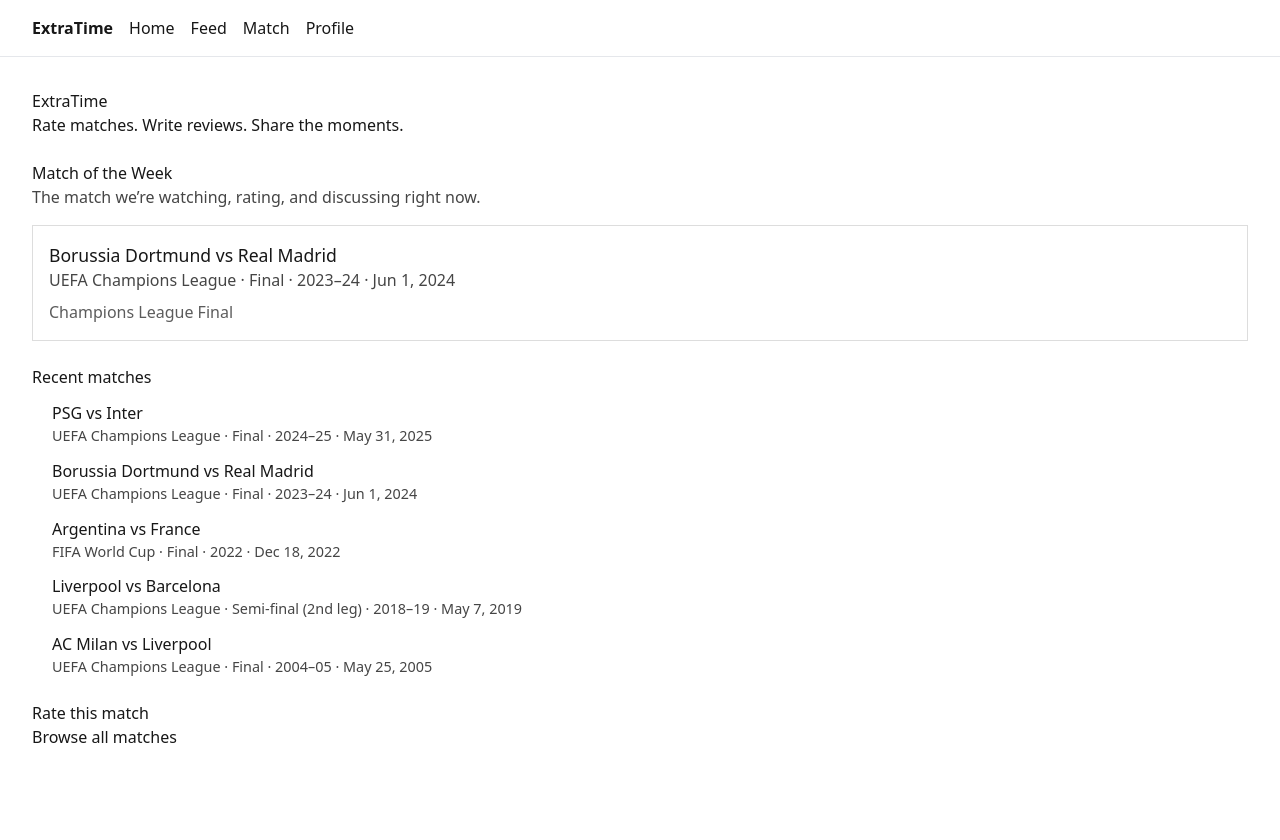
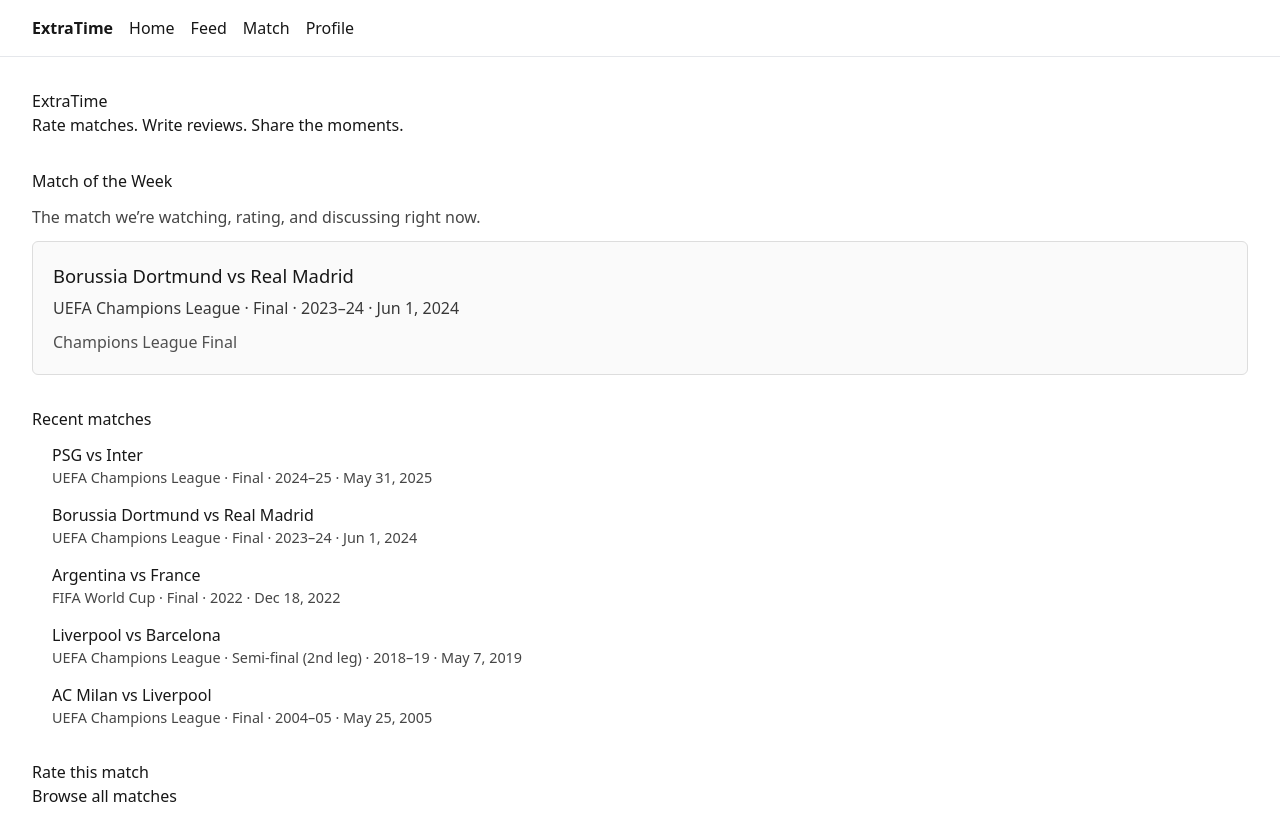
Before and after one commit to Wuzzby/ExtraTime, a Next.js app: page / in a window 1280 px wide. Before the commit the page ends 800 px from the top, so only its background shows below. Built offline with nearby package versions, Linux system fonts and the light colour scheme.

Commit message:
Polish MVP UX spacing and empty states

```diff
--- a/app/match/[id]/page.tsx
+++ b/app/match/[id]/page.tsx
@@ -1,9 +1,10 @@
 import { notFound } from "next/navigation";
 import { getMatchById } from "@/lib/sampleData";
 import MatchHeader from "@/components/MatchHeader";
-import MatchCommunity from "@/components/MatchCommunity";
+import RatingBlock from "@/components/RatingBlock";
+import RateMatchForm from "@/components/RateMatchForm";
+import ReviewList from "@/components/ReviewList";
 import ExternalLinks from "@/components/ExternalLinks";
-
 
 type PageProps = {
   params: Promise<{ id: string }>;
@@ -19,10 +20,23 @@
     <>
       <MatchHeader match={match} />
 
-      <hr style={{ margin: "1.5rem 0" }} />
+      <hr style={{ margin: "2rem 0" }} />
 
-      <MatchCommunity matchId={match.id} />
-      <ExternalLinks matchId={match.id} />
-   </>
+      <section>
+        <RatingBlock matchId={match.id} />
+      </section>
+
+      <section style={{ marginTop: "2rem" }}>
+        <RateMatchForm matchId={match.id} />
+      </section>
+
+      <section style={{ marginTop: "2rem" }}>
+        <ReviewList matchId={match.id} />
+      </section>
+
+      <section style={{ marginTop: "2rem" }}>
+        <ExternalLinks matchId={match.id} />
+      </section>
+    </>
   );
 }
--- a/app/page.tsx
+++ b/app/page.tsx
@@ -18,43 +18,44 @@
       <h1>ExtraTime</h1>
       <p>Rate matches. Write reviews. Share the moments.</p>
 
-      <h2 style={{ marginTop: "1.5rem" }}>Match of the Week</h2>
-
-      <p style={{ opacity: 0.8 }}>
+      <h2 style={{ marginTop: "2rem" }}>Match of the Week</h2>
+      <p style={{ marginTop: "0.75rem", opacity: 0.8 }}>
         The match we’re watching, rating, and discussing right now.
       </p>
 
       {!featured ? (
-        <p>Featured match not set.</p>
+        <p style={{ marginTop: "0.75rem" }}>Featured match not set.</p>
       ) : (
         <div
           style={{
-            marginTop: "1rem",
-            padding: "1rem",
+            marginTop: "0.75rem",
+            padding: "1.25rem",
             border: "1px solid #ddd",
+            borderRadius: "6px",
+            background: "#fafafa",
           }}
         >
-          <div style={{ fontSize: "1.1rem" }}>
+          <div style={{ fontSize: "1.15rem" }}>
             <Link href={`/match/${featured.id}`}>
               {featured.homeTeam} vs {featured.awayTeam}
             </Link>
           </div>
 
-          <div style={{ opacity: 0.8 }}>
+          <div style={{ marginTop: "0.4rem", opacity: 0.85 }}>
             {featured.competition} · {featured.stage} · {featured.season} ·{" "}
             {formatDate(featured.date)}
           </div>
 
-          <div style={{ marginTop: "0.5rem", opacity: 0.7 }}>
+          <div style={{ marginTop: "0.6rem", opacity: 0.75 }}>
             {featuredMatchMeta.reason}
           </div>
         </div>
       )}
 
-      <h2 style={{ marginTop: "1.5rem" }}>Recent matches</h2>
+      <h2 style={{ marginTop: "2rem" }}>Recent matches</h2>
       <ul style={{ marginTop: "0.75rem", paddingLeft: "1.25rem" }}>
         {recent.map((m) => (
-          <li key={m.id} style={{ marginBottom: "0.75rem" }}>
+          <li key={m.id} style={{ marginBottom: "0.9rem" }}>
             <Link href={`/match/${m.id}`}>
               {m.homeTeam} vs {m.awayTeam}
             </Link>
@@ -65,10 +66,8 @@
         ))}
       </ul>
 
-      <div style={{ marginTop: "1.5rem" }}>
-        {featured && (
-          <Link href={`/match/${featured.id}`}>Rate this match</Link>
-        )}
+      <div style={{ marginTop: "2rem" }}>
+        {featured && <Link href={`/match/${featured.id}`}>Rate this match</Link>}
         <br />
         <Link href="/match">Browse all matches</Link>
       </div>
--- a/components/RatingBlock.tsx
+++ b/components/RatingBlock.tsx
@@ -30,7 +30,7 @@
     <section>
       <h2>Community Rating</h2>
       {count === 0 ? (
-        <p>No ratings yet.</p>
+        <p>No ratings yet. Be the first to rate this match.</p>
       ) : (
         <p>
           {avg}/10 from {count} rating{count === 1 ? "" : "s"}.
--- a/components/ReviewList.tsx
+++ b/components/ReviewList.tsx
@@ -24,28 +24,20 @@
   }, [matchId]);
 
   return (
-    <section style={{ marginTop: "1.5rem" }}>
+    <section>
       <h2>Reviews</h2>
 
       {reviews.length === 0 ? (
-        <p>No reviews yet.</p>
+        <p>No reviews yet. Add the first review above.</p>
       ) : (
         <ul style={{ paddingLeft: "1.25rem" }}>
           {reviews.map((r) => (
-            <li key={r.id} style={{ marginBottom: "0.75rem" }}>
+            <li key={r.id} style={{ marginBottom: "0.9rem" }}>
               <div style={{ opacity: 0.85 }}>
                 <strong>{r.rating}/10</strong> ·{" "}
                 <span style={{ fontSize: "0.9rem" }}>{r.createdAt}</span>
               </div>
               <div>{r.text}</div>
-              <button
-                onClick={() => {
-                  import("@/lib/storage").then(({ deleteReview }) => deleteReview(r.id));
-                }}
-                style={{ marginTop: "0.5rem" }}
-              >
-                Delete
-              </button>
             </li>
           ))}
         </ul>
```
